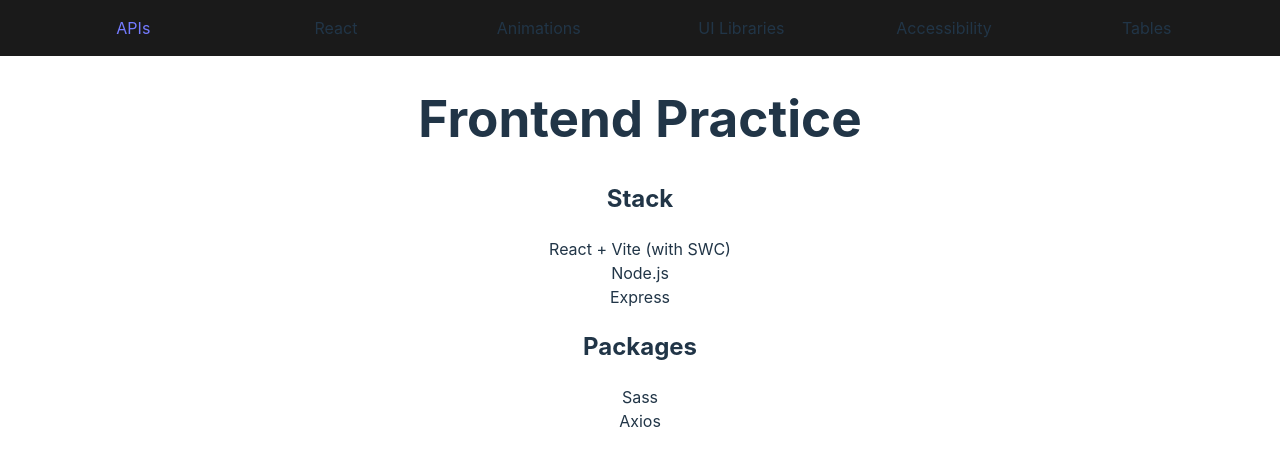
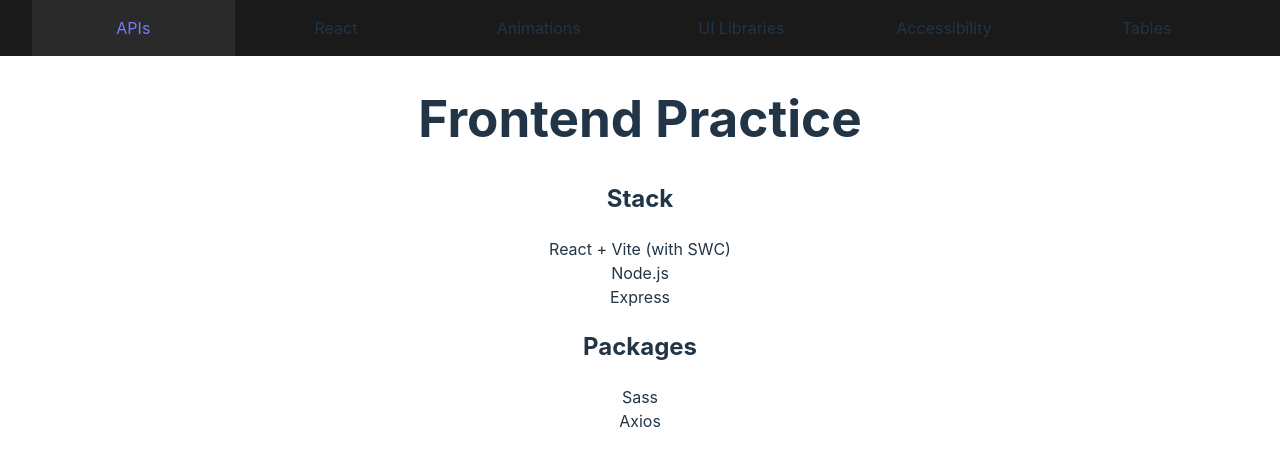
Before and after one commit to jon-slva/frontend-practice, a React (Vite) app: page / in a window 1280 px wide. In both pictures the pointer is over the link "APIs". Shown: the top 466 px of the page. Built offline with nearby package versions, Linux system fonts and the light colour scheme.

Commit message:
Add hover effect to Nav links

```diff
--- a/src/components/Nav/Nav.scss
+++ b/src/components/Nav/Nav.scss
@@ -17,6 +17,10 @@
 		width: 100%;
 		padding: 1rem;
 		display: block;
+
+		&:hover {
+			background-color: #2a2a2a;
+		}
 	}
 
 	&__sub-item {
```
